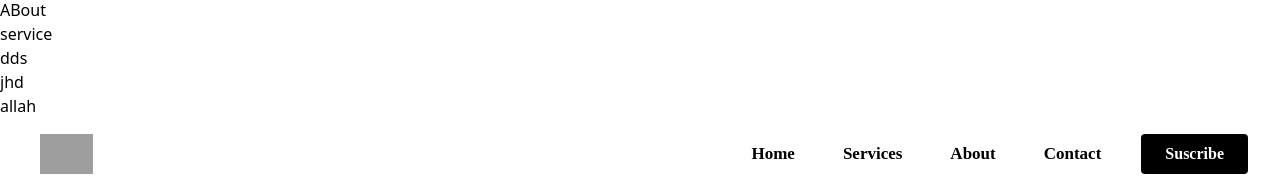
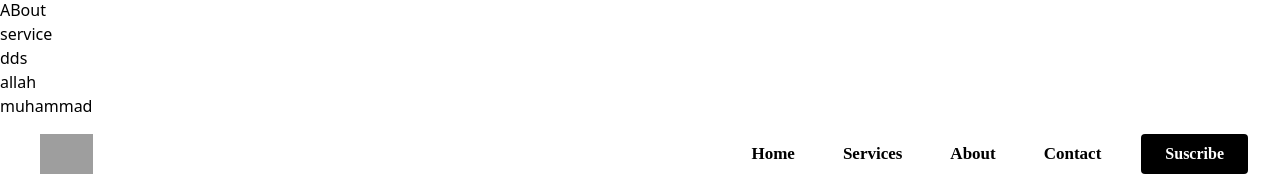
Before and after one commit to MuhammadEssa-514/Random-React-Pratice, a React (Create React App) app: page / in a window 1280 px wide. Shown: the part 122-298 px from the top of the page. Built offline with nearby package versions, Linux system fonts and the light colour scheme; grey boxes are pictures that could not be loaded.

Commit message:
add menu 2

```diff
--- a/src/App.js
+++ b/src/App.js
@@ -14,9 +14,10 @@ function App() {
   <li>ABout</li>
   <li>service</li>
   <li>dds</li>
+
   <ol>
-    <li>jhd</li>
     <li>allah</li>
+    <li>muhammad</li>
   </ol>
 
 
```
